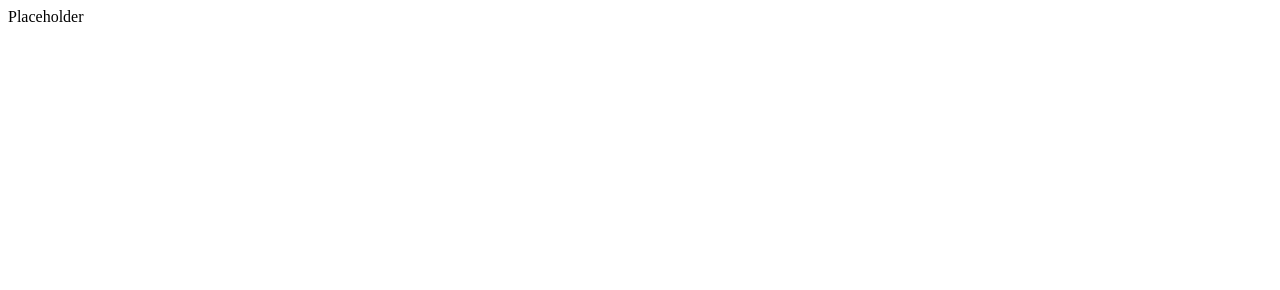
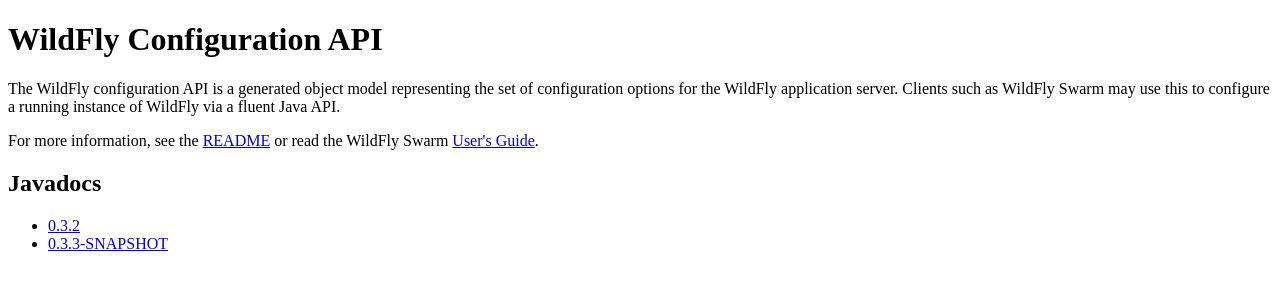
Before and after one commit to thorntail/wildfly-config-api, a plain HTML site: page index.html in a window 1280 px wide. Drawn offline with Linux system fonts and the light colour scheme.

Commit message:
A little content on the index page

```diff
--- a/index.html
+++ b/index.html
@@ -1,4 +1,34 @@
-<html>
-  <head><title>Wildfly Configuration API JavaDocs</title></head>
-  <body>Placeholder</body>
+<!doctype html>
+
+<html lang="en">
+<head>
+  <meta charset="utf-8"></meta>
+
+  <title>WildFly Configuration API Javadocs</title>
+  <meta name="description" content="WildFly Configuration API Javadocs">
+  <meta name="author" content="Red Hat, Inc.">
+  <link rel="stylesheet" href="css/stylesheet.css">
+
+</head>
+<body>
+  <h1>WildFly Configuration API</h1>
+  <p>
+    The WildFly configuration API is a generated object model representing the
+    set of configuration options for the WildFly application server. Clients
+    such as WildFly Swarm may use this to configure a running instance of
+    WildFly via a fluent Java API.
+  </p>
+  <p>
+    For more information, see the
+    <a href="https://github.com/wildfly-swarm/wildfly-config-api/blob/master/README.md">README</a>
+    or read the WildFly Swarm
+    <a href="https://wildfly-swarm.gitbooks.io/wildfly-swarm-users-guide/content/">User's Guide</a>.
+  </p>
+
+  <h2>Javadocs</h2>
+  <ul>
+    <li><a href="0.3.2/apidocs/index.html" title="0.3.2">0.3.2</a></li>
+    <li><a href="0.3.3-SNAPSHOT/apidocs/index.html" title="0.3.3-SNAPSHOT">0.3.3-SNAPSHOT</a></li>
+  </ul>
+</body>
 </html>
```
